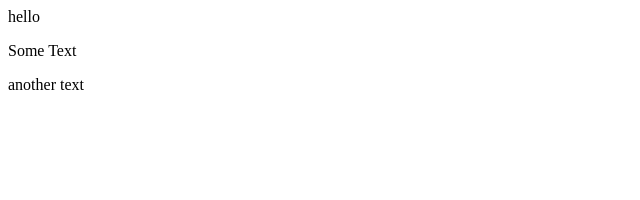
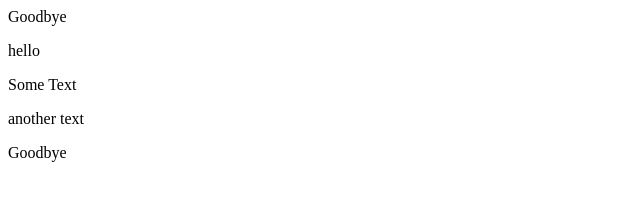
Before and after one commit to ketan19951995/git-test, a plain HTML site: page index.html in a window 1280 px wide. Shown: the whole page, without its empty margins (0-640 px from the left). Drawn offline with Linux system fonts and the light colour scheme.

Commit message:
added goodbye

```diff
--- a/index.html
+++ b/index.html
@@ -1,4 +1,7 @@
+<p>Goodbye</p>
 <p>hello</p>
 <p>Some Text</p>
 
 <div>another text</div>
+
+<p>Goodbye</p>
```
